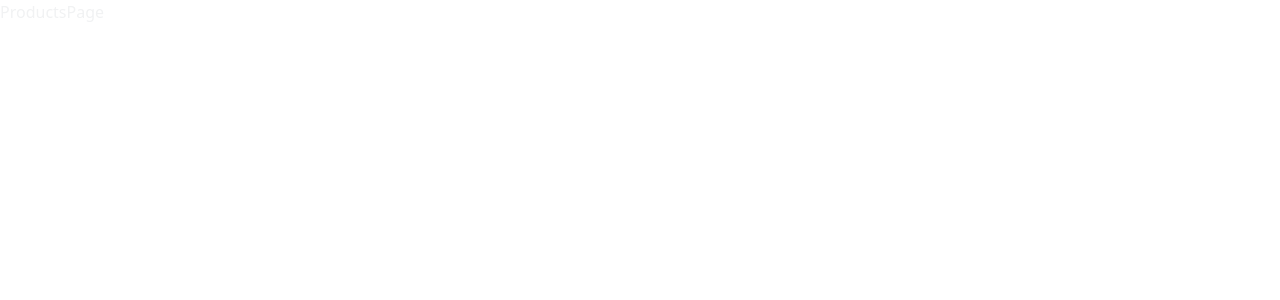
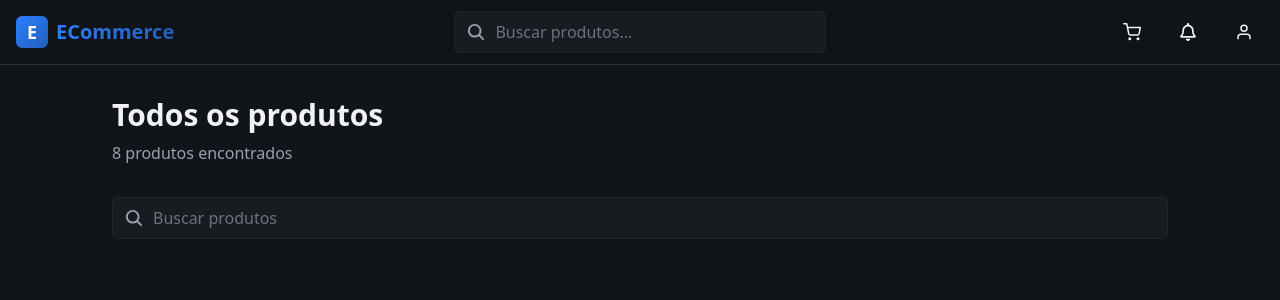
Before and after one commit to fbmcarmo/e-commerce, a Next.js app: page /products in a window 1280 px wide. Shown: the top 300 px of the page. Built offline with nearby package versions, Linux system fonts and the light colour scheme.

Commit message:
inicio pagina produtos

```diff
--- a/package.json
+++ b/package.json
@@ -9,6 +9,7 @@
     "lint": "next lint"
   },
   "dependencies": {
+    "@radix-ui/react-select": "^2.2.6",
     "@radix-ui/react-tabs": "^1.1.13",
     "axios": "^1.12.2",
     "class-variance-authority": "^0.7.1",
--- /dev/null
+++ b/src/components/PageWrapper/PageWrapperContent.tsx
@@ -0,0 +1,23 @@
+interface PageWrapperContentProps {
+    children: React.ReactNode;
+    title?: string;
+    subtitle?: string;
+}
+
+export default function PageWrapperContent({ children, title, subtitle }: PageWrapperContentProps){
+    return (
+        <div className="py-8 space-y-12 px-28 text-[#F1F2F3]">
+            {title && subtitle && (
+                <div className="mb-8">
+                    <h1 className="text-3xl font-bold mb-2">
+                        {title}
+                    </h1>
+                    <p className="text-gray-400">
+                        {subtitle}
+                    </p>
+                </div>
+            )}
+            {children}
+        </div>
+    )
+}
--- /dev/null
+++ b/src/components/PageWrapper/PageWrapperHeader.tsx
@@ -0,0 +1,7 @@
+import Header from "../Header";
+
+export default function PageWrapperHeader(){
+    return (
+        <Header />
+    )
+}
--- /dev/null
+++ b/src/components/PageWrapper/PageWrapperRoot.tsx
@@ -0,0 +1,11 @@
+interface PageWrapperRootProps {
+    children: React.ReactNode;
+}
+
+export default function PageWrapperRoot({ children }: PageWrapperRootProps){
+    return (
+        <div className="min-h-screen bg-[#111418]">
+            {children}
+        </div>
+    )
+}
--- a/src/components/PageWrapper/index.tsx
+++ b/src/components/PageWrapper/index.tsx
@@ -1,17 +1,9 @@
-import Header from "../Header";
+import PageWrapperContent from "./PageWrapperContent";
+import PageWrapperHeader from "./PageWrapperHeader";
+import PageWrapperRoot from "./PageWrapperRoot";
 
-interface PageWrapperProps {
-    showHeader?: boolean;
-    children: React.ReactNode;
+export const PageWrapper = {
+  Root: PageWrapperRoot,
+  Header: PageWrapperHeader,
+  Content: PageWrapperContent
 }
-
-export default function PageWrapper({ showHeader = true, children }: PageWrapperProps) {
-  return (
-    <div className="min-h-screen bg-[#111418]">
-        {showHeader && <Header />}
-        <div className="py-8 px-28 space-y-12 max-sm:px-4 max-md:px-8">
-            {children}
-        </div>
-    </div>
-  )
-}
--- a/src/components/ProductCard/index.tsx
+++ b/src/components/ProductCard/index.tsx
@@ -7,14 +7,24 @@ import { FiShoppingCart } from "react-icons/fi";
 import { FaStar } from "react-icons/fa";
 import formatCurrency from "@/helpers/formatCurrency";
 import StarsRating from "../StarsRating";
+import { useRouter } from "next/navigation";
 
 interface ProductCardProps {
     product: Product;
 }
 
 export default function ProductCard({ product }: ProductCardProps) {
+
+    const router = useRouter()
+
+    function handleClick(){
+        router.push(`/products/${product.id}`)
+    }
+
     return (
-        <div className="group overflow-hidden hover:shadow-lg transition-all
+        <div
+        onClick={handleClick}
+        className="group overflow-hidden hover:shadow-lg transition-all
         duration-300 backdrop-blur-lg bg-[#181c22] rounded-lg">
             <div className="relative aspect-square overflow-hidden">
                 <Image
--- a/src/components/ProductReviews/index.tsx
+++ b/src/components/ProductReviews/index.tsx
@@ -2,6 +2,7 @@ import getProductReviewsMock from "@/helpers/getProductReviewsMock";
 import { Review } from "@/interfaces/review";
 import { useEffect, useState } from "react";
 import StarsRating from "../StarsRating";
+import Image from "next/image";
 
 interface ProductReviewsProps {
     id: number;
@@ -37,6 +38,24 @@ export default function ProductReviews({ id }: ProductReviewsProps){
                                 {review.timestamp}
                             </span>
                         </div>
+                        <p className="text-sm text-gray-400 mb-3">
+                            {review.comment}
+                        </p>
+                        <div className="flex gap-2 mb-2">
+                            {review?.images?.map((image, index) => {
+                                return (
+                                    <Image
+                                        key={index}
+                                        src={image}
+                                        alt="Review Image"
+                                        width={1000}
+                                        height={1000}
+                                        className="w-16 h-16 rounded-md object-cover
+                                        hover:opacity-80 transition-opacity"
+                                    />
+                                )
+                            })}
+                        </div>
                     </li>
                 )
             })}
--- /dev/null
+++ b/src/components/ui/select.tsx
@@ -0,0 +1,6 @@
+import * as React from "react"
+import * as SelectPrimitive from "@radix-ui/react-select"
+
+const Select = SelectPrimitive.Root
+const SelectGroup = SelectPrimitive.Group
+const SelectValue = SelectPrimitive.Value
--- a/src/pages/index.tsx
+++ b/src/pages/index.tsx
@@ -1,16 +1,20 @@
 import BannerSection from "@/components/BannerSection";
 import CategorySection from "@/components/CategorySection";
 import NewsletterSection from "@/components/NewsletterSection";
-import PageWrapper from "@/components/PageWrapper";
+import { PageWrapper } from "@/components/PageWrapper";
 import ProductsSection from "@/components/ProductsSection";
 
 export default function Home(){
   return (
-    <PageWrapper>
-      <BannerSection />
-      <CategorySection />
-      <ProductsSection />
-      <NewsletterSection />
-    </PageWrapper>
+    <PageWrapper.Root>
+      <PageWrapper.Header />
+
+      <PageWrapper.Content>
+        <BannerSection />
+        <CategorySection />
+        <ProductsSection />
+        <NewsletterSection />
+      </PageWrapper.Content>
+    </PageWrapper.Root>
   )
 }
--- a/src/pages/products/[id].tsx
+++ b/src/pages/products/[id].tsx
@@ -1,6 +1,6 @@
 import Breadcrumb from "@/components/Breadcrumb";
 import CustomButton from "@/components/CustomButton";
-import PageWrapper from "@/components/PageWrapper";
+import { PageWrapper } from "@/components/PageWrapper";
 import ProductImages from "@/components/ProductImages";
 import ProductInfo from "@/components/ProductInfo";
 import ProductReviews from "@/components/ProductReviews";
@@ -49,7 +49,9 @@ export default function ProductPage(){
 
     if(!product){
         return (
-            <PageWrapper>
+            <PageWrapper.Root>
+                <PageWrapper.Header />
+                <PageWrapper.Content>
                 <div className="flex flex-col items-center justify-center">
                     <h1 className="text-2xl font-bold mb-4">
                         Produto não encontrado
@@ -62,12 +64,15 @@ export default function ProductPage(){
                         </CustomButton>
                     </Link>
                 </div>
-            </PageWrapper>
+                </PageWrapper.Content>
+            </PageWrapper.Root>
         )
     }
 
     return (
-        <PageWrapper>
+        <PageWrapper.Root>
+            <PageWrapper.Header />
+            <PageWrapper.Content>
             {loading ? (
                 <ProductSkeleton />
             ) : (
@@ -157,7 +162,7 @@ export default function ProductPage(){
                     </Tabs>
                 </>
             )}
-
-        </PageWrapper>
+            </PageWrapper.Content>
+        </PageWrapper.Root>
     )
 }
--- a/src/pages/products/index.tsx
+++ b/src/pages/products/index.tsx
@@ -1,5 +1,25 @@
+import CustomInput from "@/components/CustomInput";
+import { PageWrapper } from "@/components/PageWrapper";
+import { IoSearch } from "react-icons/io5";
+
 export default function ProductsPage(){
     return (
-        <p>ProductsPage</p>
+        <PageWrapper.Root>
+            <PageWrapper.Header />
+            <PageWrapper.Content
+                title="Todos os produtos"
+                subtitle="8 produtos encontrados"
+            >
+                <div className="mb-8 space-y-4">
+                    <div className="flex flex-col md:flex-row gap-4">
+                        <CustomInput
+                            type="text"
+                            placeholder="Buscar produtos"
+                            icon={<IoSearch />}
+                        />
+                    </div>
+                </div>
+            </PageWrapper.Content>
+        </PageWrapper.Root>
     )
 }
```
Also changed, not shown: 1 other file (tests, documents, lock files or other folders).
